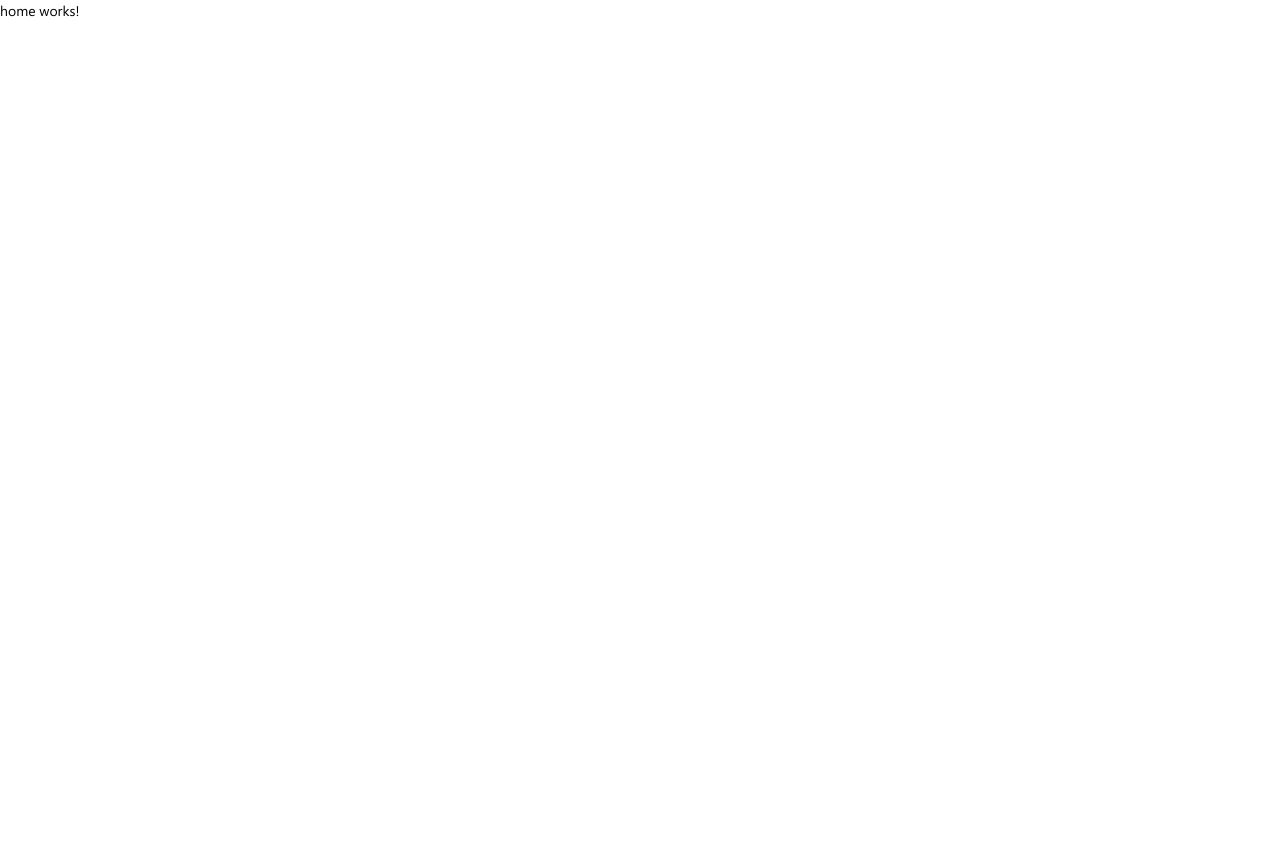
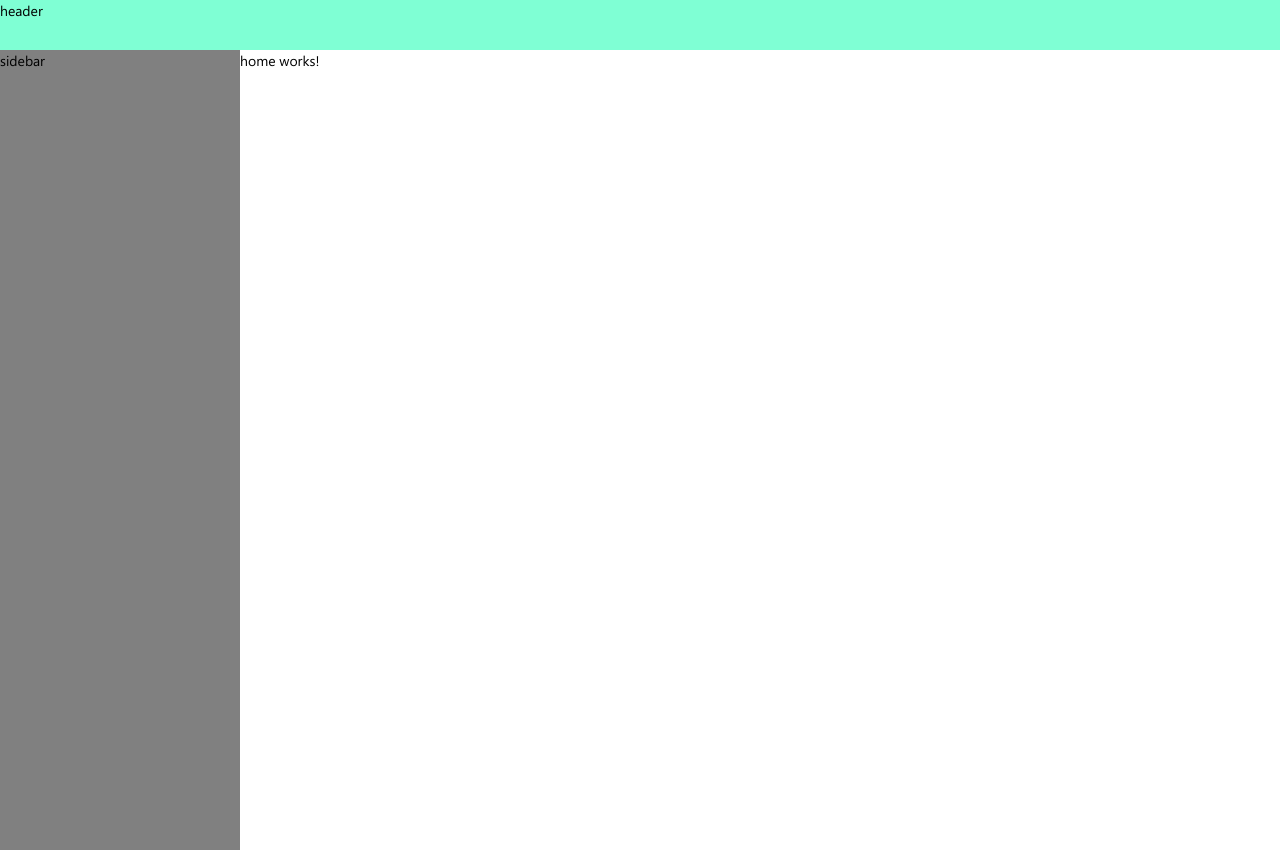
Before and after one commit to ZakhaRDevel/taskTracker, an Angular app: page / in a window 1280 px wide. Before the commit the page ends 800 px from the top, so only its background shows below. Built offline with nearby package versions, Linux system fonts and the light colour scheme.

Commit message:
feat(app): add base layout

```diff
--- /dev/null
+++ b/src/app/core/components/block/header/header.component.html
@@ -0,0 +1 @@
+<header class="header">header</header>
--- /dev/null
+++ b/src/app/core/components/block/header/header.component.scss
@@ -0,0 +1,6 @@
+@import "variables";
+
+.header {
+  height: 50px;
+  background-color: aquamarine;
+}
--- /dev/null
+++ b/src/app/core/components/block/sidebar/sidebar.component.html
@@ -0,0 +1,3 @@
+<aside class="sidebar">
+  sidebar
+</aside>
--- /dev/null
+++ b/src/app/core/components/block/sidebar/sidebar.component.scss
@@ -0,0 +1,5 @@
+.sidebar {
+  width: 240px;
+  background-color: gray;
+  height: 100%;
+}
--- /dev/null
+++ b/src/app/pages/pages.component.html
@@ -0,0 +1,9 @@
+<div class="pages">
+  <app-header />
+  <div class="pages__wrapper">
+    <app-sidebar />
+    <div class="pages__content">
+      <router-outlet />
+    </div>
+  </div>
+</div>
--- /dev/null
+++ b/src/app/pages/pages.component.scss
@@ -0,0 +1,12 @@
+.pages {
+  &__wrapper {
+    display: flex;
+    height: 100svh;
+  }
+
+  &__content {
+    flex: 1;
+    overflow-y: auto;
+    max-height:calc(100vh - 50px);
+  }
+}
--- a/src/assets/scss/_base.scss
+++ b/src/assets/scss/_base.scss
@@ -27,6 +27,7 @@ body {
   visibility: visible;
   opacity: 1;
   background: #fff;
+  overflow: hidden;
 }
 
 a {
```
Also changed, not shown: src/app/app.routes.ts (+8 -1 lines), src/app/core/components/block/header/header.component.ts (added, +12 -0 lines), src/app/core/components/block/sidebar/sidebar.component.ts (added, +12 -0 lines), src/app/pages/pages.component.ts (added, +19 -0 lines).
